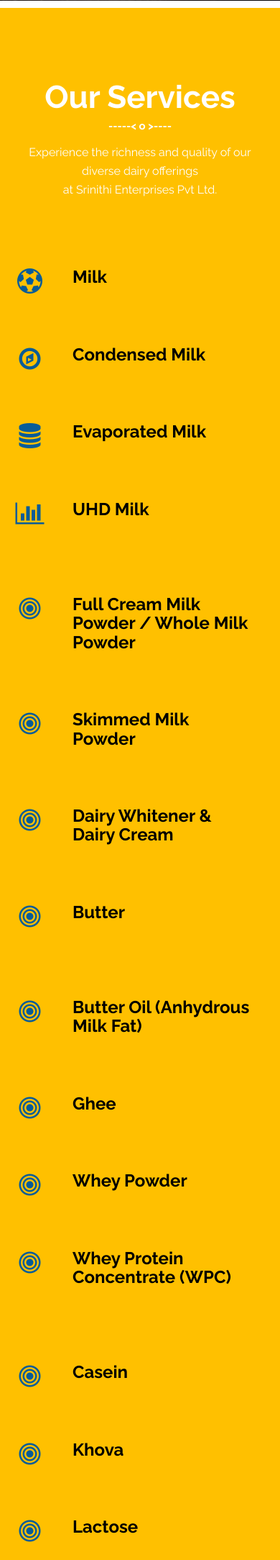
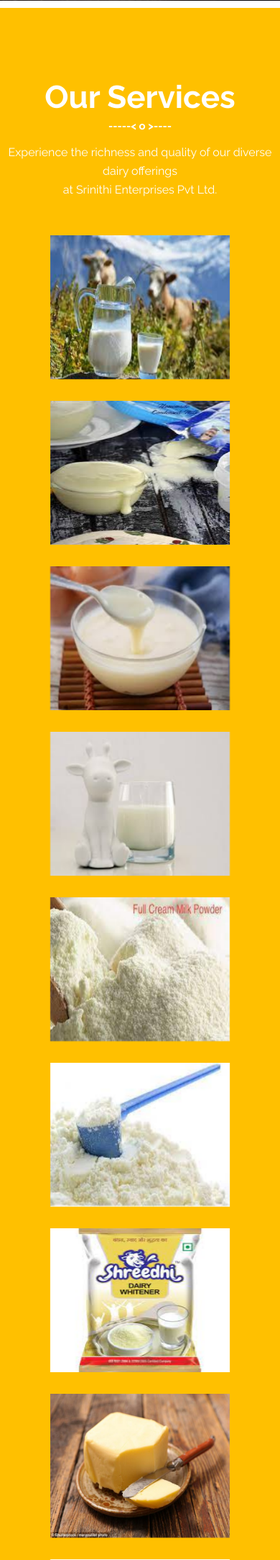
Before and after one commit to JayaSamuthraDevi/project-official, a PHP site: page / in a window 390 px wide. Shown: the part 587-2755 px from the top of the page at 72% size. Run offline with PHP 8.4, Linux system fonts and the light colour scheme.

Commit message:
services part completed

```diff
--- a/css/styles.css
+++ b/css/styles.css
@@ -53,25 +53,22 @@ h3 {
   -ms-transform: skewY(var(--skew-angle));
   -o-transform: skewY(var(--skew-angle));
 }
+.product-img{
+  width: 250px;
+  height: 200px;
+}
+.service-box:hover .product-img{
+  transform:scale(1.1);
+  opacity: .5;
+}
+.service-box:hover .media-body{
+  display: block;
+}
+.media-heading {
+  position: absolute;
+  inset: 20px 50px;
+  font-size: 22px;
 
-.carousel-container {
-  padding: 20px;
-  background-color: var(--primary-dark);
-  display: flex;
-  flex-direction: row;
-  justify-content: center;
-  width: 100vw;
-  align-content: space-between;
-}
-
-.block-text {
-  width: 100px !important;
-  height: 100px !important;
-
-  img {
-    width: 100%;
-    height: 100%;
-  }
 }
 .carousel-img {
   width: 100px;
@@ -94,6 +91,21 @@ h3 {
 @keyframes scroll {
   0% {transform: translateX(0);}
   100% {transform: translatex(-1000%)}
+}
+.services-div{
+  display: flex;
+  justify-content: center;
+  align-items: center;
+  row-gap: 3rem;
+  flex-wrap: wrap;
+}
+.services-div div{
+  display: flex;
+  justify-content: center;
+  align-items: center;
+}
+.services-div .media-body{
+  display: none;
 }
 .certificate-div{
   display: flex;
@@ -457,39 +469,6 @@ ul.nostyle i {
 #features {
   padding: 100px 0 75px;
   background: var(--secondary);
-}
-
-.media.service-box {
-  margin: 25px 0 36px;
-  padding: 20px;
-  padding-left: 86px;
-  position: relative;
-  color: #000000;
-}
-
-.media.service-box .pull-left {
-  margin-right: 20px;
-}
-
-.media.service-box .pull-left>i {
-  font-size: 35px;
-  line-height: 53px;
-  text-align: center;
-  width: 79px;
-  color: #085c98;
-  transition: background-color 400ms, background-color 400ms;
-  position: absolute;
-  padding: 14px;
-  left: -13px;
-  top: -1px;
-  vertical-align: middle;
-  bottom: -1px;
-}
-
-.media-heading {
-  margin-top: 0;
-  margin-bottom: 5px;
-  font-size: 24px;
 }
 
 .demo-2 {
--- a/index.html
+++ b/index.html
@@ -1,3 +1,4 @@
+
 <!DOCTYPE html>
 <html lang="en">
   <head>
@@ -101,7 +102,6 @@
     </section>
     <!--/#main-slider-->
     <section id="services">
-      <div class="container">
         <div class="section-header">
           <h2 class="section-title wow fadeInDown">Our Services</h2>
           <p class="wow fadeInDown">
@@ -109,17 +109,15 @@
             <br />at Srinithi Enterprises Pvt Ltd.
           </p>
         </div>
-        <div class="row">
+        <div class="services-div">
           <!-- Milk -->
           <div
-            class="col-md-3 col-sm-6 wow fadeInUp"
+            class="col-md-2 col-sm-3 wow fadeInUp"
             data-wow-duration="300ms"
             data-wow-delay="0ms"
           >
             <div class="media service-box">
-              <div class="pull-left">
-                <i class="fa fa-futbol-o"></i>
-              </div>
+                <img class="product-img" src="images/products/milk.jpeg" alt="">
               <div class="media-body">
                 <h4 class="media-heading">Milk</h4>
               </div>
@@ -128,14 +126,12 @@
 
           <!-- Condensed Milk -->
           <div
-            class="col-md-3 col-sm-6 wow fadeInUp"
+            class="col-md-2 col-sm-3 wow fadeInUp"
             data-wow-duration="300ms"
             data-wow-delay="100ms"
           >
             <div class="media service-box">
-              <div class="pull-left">
-                <i class="fa fa-compass"></i>
-              </div>
+                <img class="product-img" src="images/products/condensedmilk.jpeg" alt="">
               <div class="media-body">
                 <h4 class="media-heading">Condensed Milk</h4>
               </div>
@@ -144,14 +140,12 @@
 
           <!-- Evaporated Milk -->
           <div
-            class="col-md-3 col-sm-6 wow fadeInUp"
+            class="col-md-2 col-sm-3 wow fadeInUp"
             data-wow-duration="300ms"
             data-wow-delay="200ms"
           >
             <div class="media service-box">
-              <div class="pull-left">
-                <i class="fa fa-database"></i>
-              </div>
+                <img class="product-img" src="images/products/evaporatedmilk.jpeg" alt="">
               <div class="media-body">
                 <h4 class="media-heading">Evaporated Milk</h4>
               </div>
@@ -160,31 +154,25 @@
 
           <!-- UHD Milk -->
           <div
-            class="col-md-3 col-sm-6 wow fadeInUp"
+            class="col-md-2 col-sm-3 wow fadeInUp"
             data-wow-duration="300ms"
             data-wow-delay="300ms"
           >
             <div class="media service-box">
-              <div class="pull-left">
-                <i class="fa fa-bar-chart"></i>
-              </div>
+                <img class="product-img" src="images/products/uhd.jpeg" alt="">
               <div class="media-body">
                 <h4 class="media-heading">UHD Milk</h4>
               </div>
             </div>
           </div>
-        </div>
-        <div class="row">
           <!-- Full Cream Milk Powder / Whole Milk Powder -->
           <div
-            class="col-md-3 col-sm-6 wow fadeInUp"
+            class="col-md-2 col-sm-3 wow fadeInUp"
             data-wow-duration="300ms"
             data-wow-delay="400ms"
           >
             <div class="media service-box">
-              <div class="pull-left">
-                <i class="fa fa-bullseye"></i>
-              </div>
+                <img class="product-img" src="images/products/fullcream.jpeg" alt="">
               <div class="media-body">
                 <h4 class="media-heading">
                   Full Cream Milk Powder / Whole Milk Powder
@@ -195,14 +183,12 @@
 
           <!-- Skimmed Milk Powder -->
           <div
-            class="col-md-3 col-sm-6 wow fadeInUp"
+            class="col-md-2 col-sm-3 wow fadeInUp"
             data-wow-duration="300ms"
             data-wow-delay="500ms"
           >
             <div class="media service-box">
-              <div class="pull-left">
-                <i class="fa fa-bullseye"></i>
-              </div>
+                <img class="product-img" src="images/products/skimmedmilk.jpeg" alt="">
               <div class="media-body">
                 <h4 class="media-heading">Skimmed Milk Powder</h4>
               </div>
@@ -210,14 +196,12 @@
           </div>
           <!-- Dairy Whitener & Dairy Cream -->
           <div
-            class="col-md-3 col-sm-6 wow fadeInUp"
+            class="col-md-2 col-sm-3 wow fadeInUp"
             data-wow-duration="300ms"
             data-wow-delay="600ms"
           >
             <div class="media service-box">
-              <div class="pull-left">
-                <i class="fa fa-bullseye"></i>
-              </div>
+                <img class="product-img" src="images/products/dairy whittener.jpeg" alt="">
               <div class="media-body">
                 <h4 class="media-heading">Dairy Whitener & Dairy Cream</h4>
               </div>
@@ -226,32 +210,25 @@
 
           <!-- Butter -->
           <div
-            class="col-md-3 col-sm-6 wow fadeInUp"
+            class="col-md-2 col-sm-3 wow fadeInUp"
             data-wow-duration="300ms"
             data-wow-delay="700ms"
           >
             <div class="media service-box">
-              <div class="pull-left">
-                <i class="fa fa-bullseye"></i>
-              </div>
+                <img class="product-img" src="images/products/butter.jpg" alt="">
               <div class="media-body">
                 <h4 class="media-heading">Butter</h4>
               </div>
             </div>
           </div>
-        </div>
-
-        <div class="row">
           <!-- Butter Oil (Anhydrous Milk Fat) -->
           <div
-            class="col-md-3 col-sm-6 wow fadeInUp"
+            class="col-md-2 col-sm-3 wow fadeInUp"
             data-wow-duration="300ms"
             data-wow-delay="800ms"
           >
             <div class="media service-box">
-              <div class="pull-left">
-                <i class="fa fa-bullseye"></i>
-              </div>
+                <img class="product-img" src="images/products/butteroli.jpeg" alt="">
               <div class="media-body">
                 <h4 class="media-heading">Butter Oil (Anhydrous Milk Fat)</h4>
               </div>
@@ -260,14 +237,12 @@
 
           <!-- Ghee -->
           <div
-            class="col-md-3 col-sm-6 wow fadeInUp"
+            class="col-md-2 col-sm-3 wow fadeInUp"
             data-wow-duration="300ms"
             data-wow-delay="1000ms"
           >
             <div class="media service-box">
-              <div class="pull-left">
-                <i class="fa fa-bullseye"></i>
-              </div>
+                <img class="product-img" src="images/products/ghee.jpeg" alt="">
               <div class="media-body">
                 <h4 class="media-heading">Ghee</h4>
               </div>
@@ -276,14 +251,12 @@
 
           <!-- Whey Powder -->
           <div
-            class="col-md-3 col-sm-6 wow fadeInUp"
+            class="col-md-2 col-sm-3 wow fadeInUp"
             data-wow-duration="300ms"
             data-wow-delay="1000ms"
           >
             <div class="media service-box">
-              <div class="pull-left">
-                <i class="fa fa-bullseye"></i>
-              </div>
+                <img class="product-img" src="images/products/wheypowder.jpeg" alt="">
               <div class="media-body">
                 <h4 class="media-heading">Whey Powder</h4>
               </div>
@@ -292,31 +265,25 @@
 
           <!-- Whey Protein Concentrate (WPC) -->
           <div
-            class="col-md-3 col-sm-6 wow fadeInUp"
+            class="col-md-2 col-sm-3 wow fadeInUp"
             data-wow-duration="300ms"
             data-wow-delay="1100ms"
           >
             <div class="media service-box">
-              <div class="pull-left">
-                <i class="fa fa-bullseye"></i>
-              </div>
+                <img class="product-img" src="images/products/wpc.jpeg" alt="">
               <div class="media-body">
                 <h4 class="media-heading">Whey Protein Concentrate (WPC)</h4>
               </div>
             </div>
           </div>
-        </div>
-        <div class="row">
           <!-- Casein -->
           <div
-            class="col-md-3 col-sm-6 wow fadeInUp"
+            class="col-md-2 col-sm-3 wow fadeInUp"
             data-wow-duration="300ms"
             data-wow-delay="1200ms"
           >
             <div class="media service-box">
-              <div class="pull-left">
-                <i class="fa fa-bullseye"></i>
-              </div>
+                <img class="product-img" src="images/products/casein.jpg" alt="">
               <div class="media-body">
                 <h4 class="media-heading">Casein</h4>
               </div>
@@ -325,14 +292,12 @@
 
           <!-- Khova -->
           <div
-            class="col-md-3 col-sm-6 wow fadeInUp"
+            class="col-md-2 col-sm-3 wow fadeInUp"
             data-wow-duration="300ms"
             data-wow-delay="1300ms"
           >
             <div class="media service-box">
-              <div class="pull-left">
-                <i class="fa fa-bullseye"></i>
-              </div>
+                <img class="product-img" src="images/products/khova.jpeg" alt="">
               <div class="media-body">
                 <h4 class="media-heading">Khova</h4>
               </div>
@@ -341,23 +306,20 @@
 
           <!-- Lactose -->
           <div
-            class="col-md-3 col-sm-6 wow fadeInUp"
+            class="col-md-2 col-sm-3 wow fadeInUp"
             data-wow-duration="300ms"
             data-wow-delay="1400ms"
           >
             <div class="media service-box">
-              <div class="pull-left">
-                <i class="fa fa-bullseye"></i>
-              </div>
+                <img class="product-img" src="images/products/lactose.avif" alt="">
               <div class="media-body">
                 <h4 class="media-heading">Lactose</h4>
               </div>
             </div>
           </div>
           <!--/.row-->
-        </div>
+      </div>
         <!--/.container-->
-      </div>
     </section>
     <!--/#services -->
     <section id="about" class="black-container">
```
Also changed, not shown: images/ico/favicon.ico (deleted), images/products/butteroli.jpeg (added), images/products/casein.jpg (added), images/products/condensedmilk.jpeg (added), images/products/dairy whittener.jpeg (added), images/products/evaporatedmilk.jpeg (added), images/products/fullcream.jpeg (added), images/products/ghee.jpeg (added), images/products/khova.jpeg (added), images/products/lactose.avif (added), images/products/lactose.jpg (added), images/products/milk.jpeg (added), images/products/product1.jpg (deleted), images/products/skimmedmilk.jpeg (added), 3 more files.
